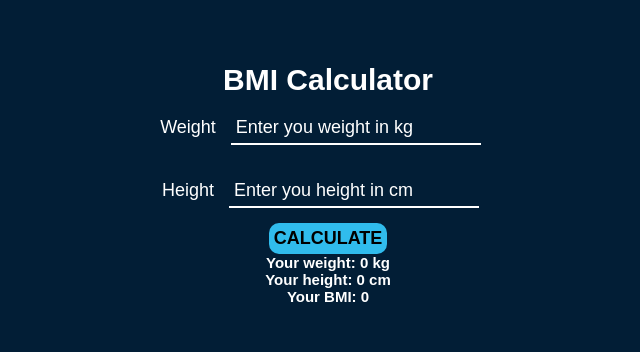
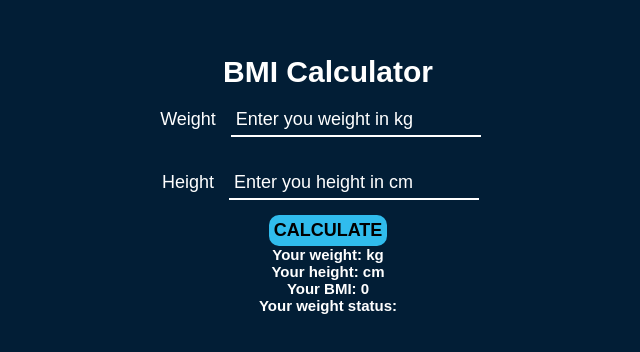
Before and after one commit to tamaskovacs0408/bmi_ts, a React (Create React App) app: page / in a window 1280 px wide. Shown: the part 216-568 px from the top of the page, without its empty margins (312-952 px from the left). Built offline with nearby package versions, Linux system fonts and the light colour scheme; the HTML template or start-up script is replaced by a standard one.

Commit message:
Update files

```diff
--- a/src/components/calculator.tsx
+++ b/src/components/calculator.tsx
@@ -5,9 +5,10 @@ import Result from "./Result";
 // BMI formula: [weight (kg) / height (cm) / height (cm)] * 10,000
 
 const Calculator = () => {
-  const [weight, setWeight] = useState<number | string>(0);
-  const [height, setHeight] = useState<number | string>(0);
-  const [bmi, setBmi] = useState(0);
+  const [weight, setWeight] = useState<number | string | null>(null);
+  const [height, setHeight] = useState<number | string | null>(null);
+  const [bmi, setBmi] = useState<number>(0);
+  const [weightStatus, setWeightStatus] = useState<string | undefined>("");
 
   const handleSubmit = (e: React.FormEvent<HTMLFormElement>) => {
     e.preventDefault();
@@ -17,6 +18,17 @@ const Calculator = () => {
     );
 
     setBmi(bmiForumla);
+
+    if(bmi < 18.5) {
+      setWeightStatus('Underweight');
+    } else if (bmi >= 18.5 && bmi <= 24.9) {
+      setWeightStatus('Healthy Weight');
+    } else if (bmi >= 25 && bmi <= 29.9) {
+      setWeightStatus('Overweight')
+    } else {
+      setWeightStatus('Obesity')
+    }
+
   };
 
   return (
@@ -50,7 +62,12 @@ const Calculator = () => {
         </Label>
         <Button type="submit">Calculate</Button>
       </Form>
-      <Result height={height} weight={weight} bmi={bmi} />
+      <Result
+        height={height}
+        weight={weight}
+        bmi={bmi}
+        weightStatus={weightStatus}
+      />
     </Wrapper>
   );
 };
--- a/src/components/result.tsx
+++ b/src/components/result.tsx
@@ -1,12 +1,15 @@
-import React from 'react'
+import React, {useState} from 'react'
 import { Props } from '../types'
 
-const Result: React.FC<Props> = ({height, weight, bmi}) => {
+const Result: React.FC<Props> = ({height, weight, bmi, weightStatus}) => {
+
+
   return (
     <>
       <h2>Your weight: {weight} kg</h2>
       <h2>Your height: {height} cm</h2>
       <h2>Your BMI: {bmi}</h2>
+      <h2>Your weight status: {weightStatus}</h2>
     </>
   )
 }
```
Also changed, not shown: src/types.ts (+4 -3 lines).
